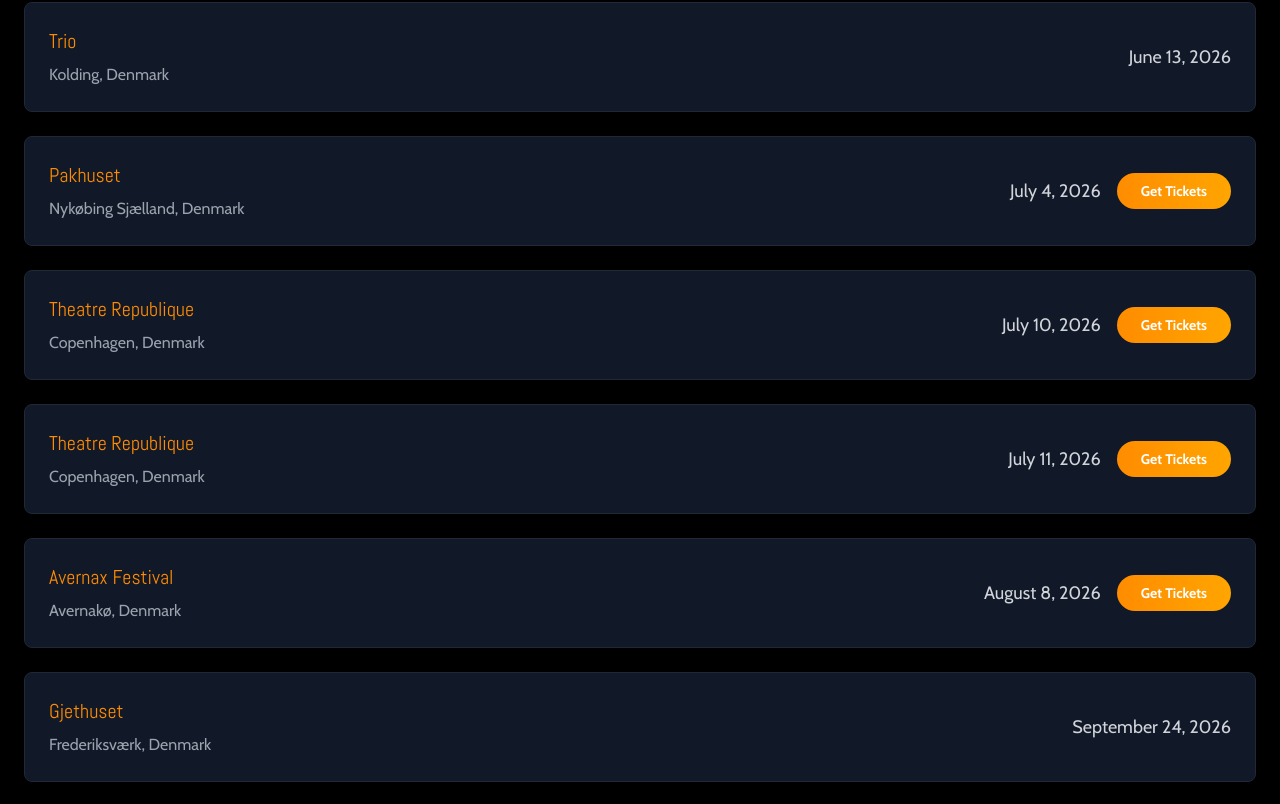
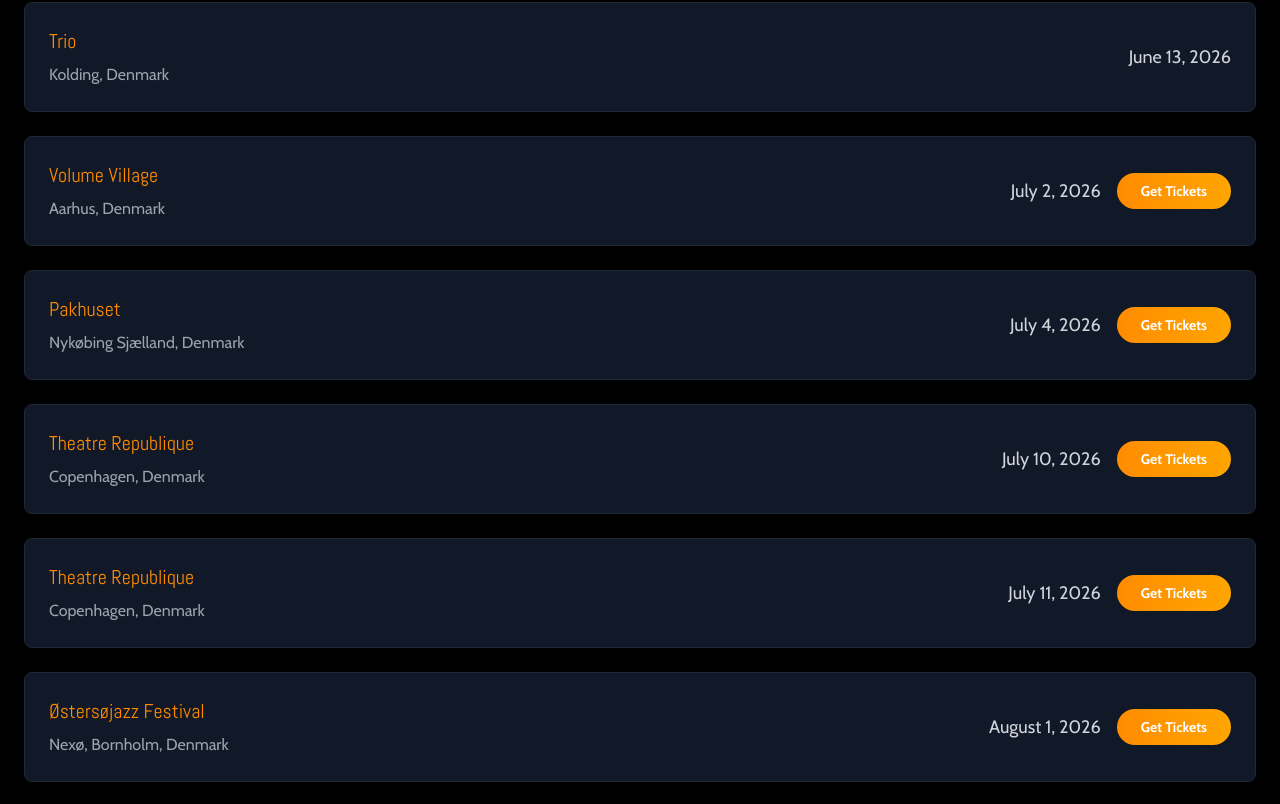
Before and after one commit to jeppetuxen/ibrahim-electric, a React (Vite) app in the folder ibrahim-react/: page /tour in a window 1280 px wide. Shown: the part 1388-2192 px from the top of the page. Built offline with nearby package versions, Linux system fonts and the light colour scheme.

Commit message:
Add Volume Village tour date and fix deploy
- Add July 2, 2026 Volume Village (Aarhus Jazz Festival) show
- Update deploy REMOTE_PATH to webroots/www/ for relocated web root
- Chain deploy success/cache-purge with && so a failed rsync no longer
  reports a false success

```diff
--- a/ibrahim-react/src/data/tours.js
+++ b/ibrahim-react/src/data/tours.js
@@ -68,6 +68,16 @@
     status: 'upcoming'
   },
   {
+    id: 'volumevillage-jul2-2026',
+    date: new Date('2026-07-02'),
+    venue: 'Volume Village',
+    location: 'Aarhus, Denmark',
+    ticketLink: 'https://www.volumevillage.dk/events/ibrahim-electric',
+    soldOut: false,
+    status: 'upcoming',
+    festival: 'Aarhus Jazz Festival'
+  },
+  {
     id: 'pakhuset-jul4-2026',
     date: new Date('2026-07-04'),
     venue: 'Pakhuset',
@@ -97,11 +107,29 @@
     festival: 'Copenhagen Jazz Festival'
   },
   {
+    id: 'ostersojazz-aug1-2026',
+    date: new Date('2026-08-01'),
+    venue: 'Østersøjazz Festival',
+    location: 'Nexø, Bornholm, Denmark',
+    ticketLink: 'https://ostersojazzfestival.dk',
+    soldOut: false,
+    status: 'upcoming'
+  },
+  {
     id: 'avernax-aug8-2026',
     date: new Date('2026-08-08'),
     venue: 'Avernax Festival',
     location: 'Avernakø, Denmark',
     ticketLink: 'https://avernax.dk/2025/12/22/ibrahim-electric-til-avernax-plakaten/',
+    soldOut: false,
+    status: 'upcoming'
+  },
+  {
+    id: 'baezafest-aug26-2026',
+    date: new Date('2026-08-26'),
+    venue: 'Baeza, Spain',
+    location: 'Baeza, Spain',
+    ticketLink: null,
     soldOut: false,
     status: 'upcoming'
   },
```
Also changed, not shown: 1 other file (tests, documents, lock files or other folders).
